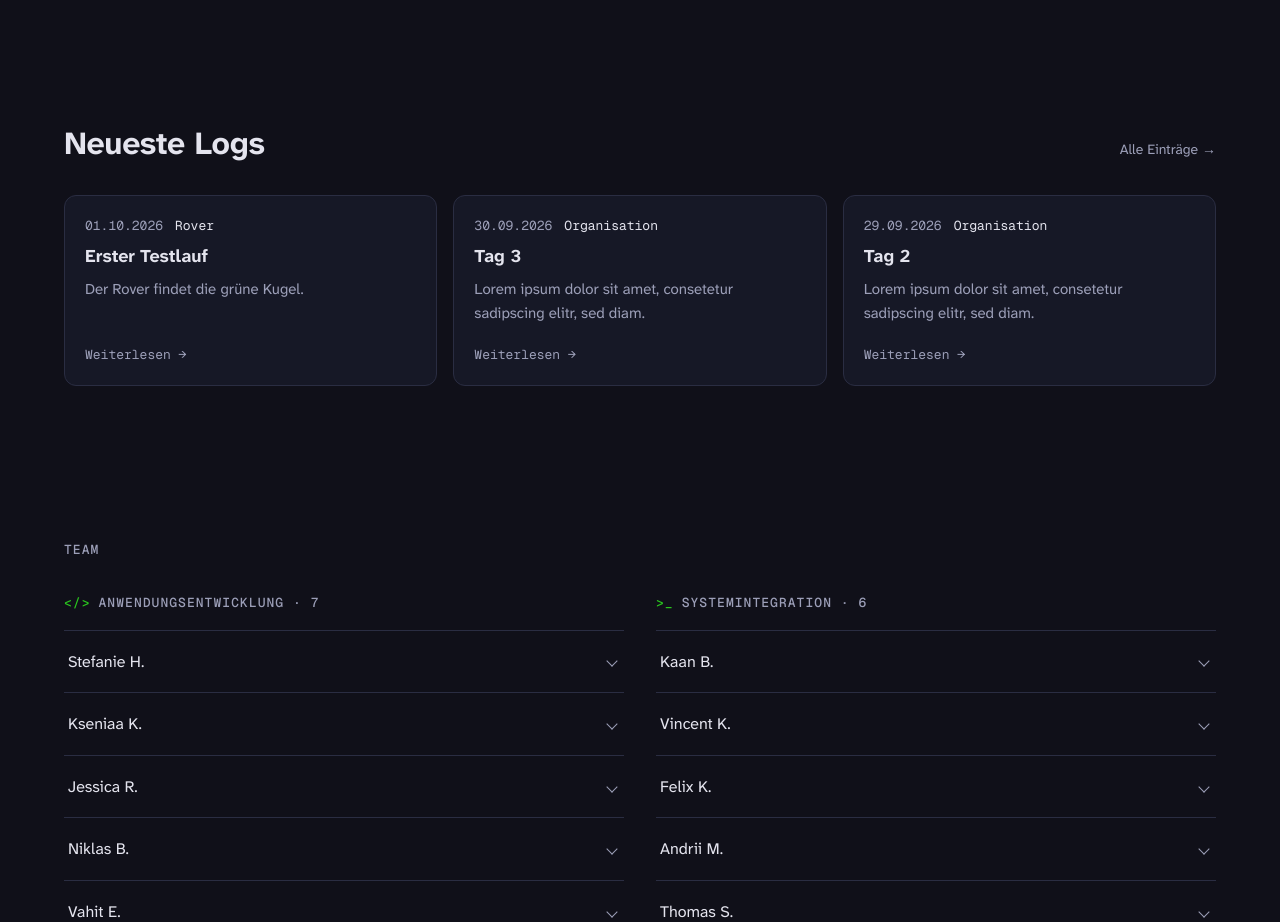
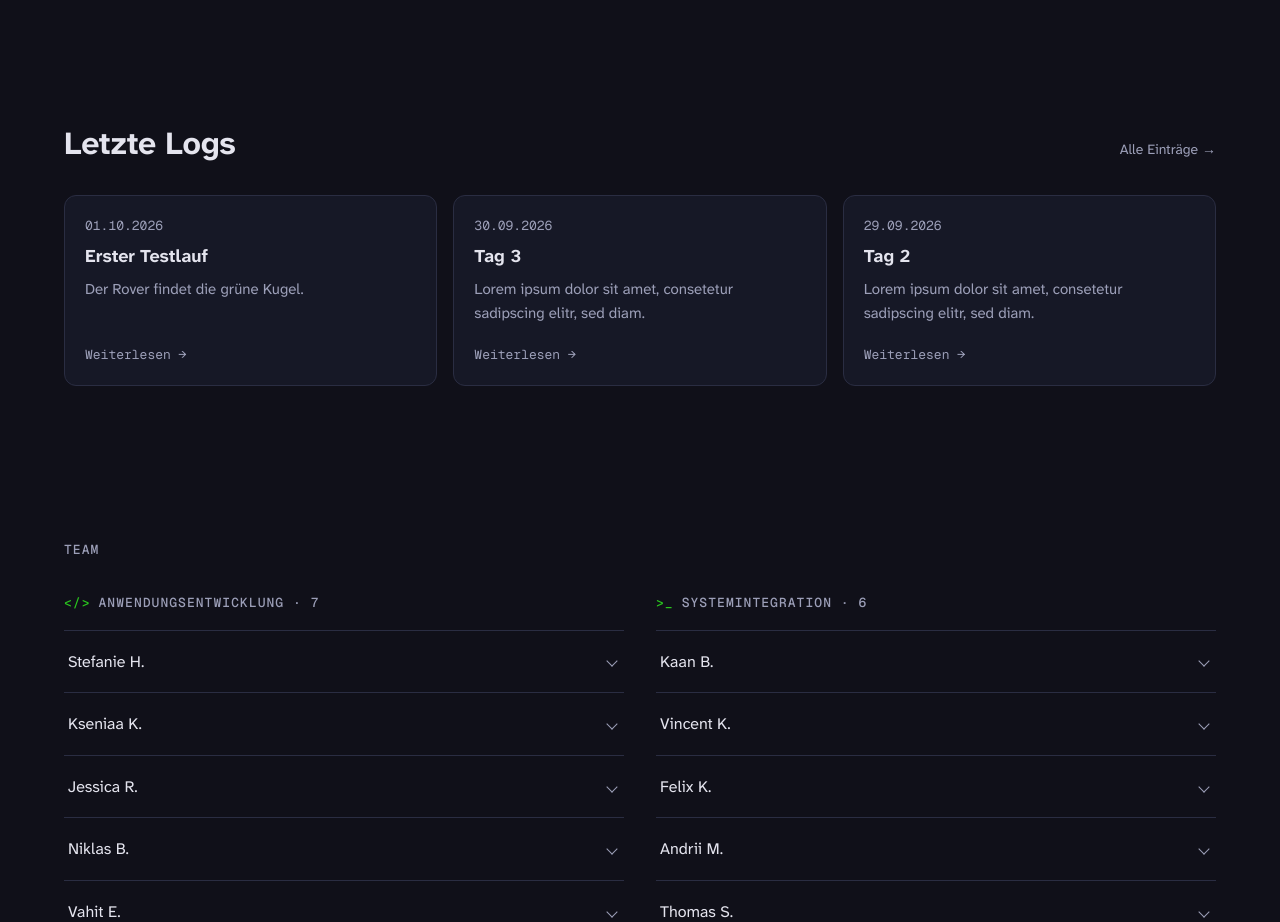
Before and after one commit to digiCoon/discRovery, a React (Vite) app: page / in a window 1280 px wide. Shown: the part 1040-1962 px from the top of the page. Built offline with nearby package versions, Linux system fonts and the light colour scheme.

Commit message:
refactor: remove categories from logbook entries

```diff
--- a/src/components/EntryModal.jsx
+++ b/src/components/EntryModal.jsx
@@ -31,7 +31,6 @@ export default function EntryModal({ entry, onClose }) {
                     <header className="entry-modal__head">
                         <div className="entry-modal__meta">
                             <time dateTime={entry.isoDate}>{formatDate(entry.date)}</time>
-                            {entry.category && <span>{entry.category}</span>}
                         </div>
                         <button
                             type="button"
--- a/src/components/LatestEntries.jsx
+++ b/src/components/LatestEntries.jsx
@@ -8,19 +8,16 @@ export default function LatestEntries() {
     return (
         <section className="section" aria-labelledby="latest-title">
             <div className="section__head">
-                <h2 id="latest-title" className="latest__title">Neueste Logs</h2>
+                <h2 id="latest-title" className="latest__title">Letzte Logs</h2>
                 <Link to="/logbuch" className="section__more">Alle Einträge →</Link>
             </div>
 
             <ul className="entry-cards">
                 {latestEntries.map((entry) => (
                     <li key={entry.slug} className="entry-card">
-                        <div className="entry-card__meta">
-                            <time dateTime={entry.isoDate}>{formatDate(entry.date)}</time>
-                            {entry.category && (
-                                <span className="entry-card__category">{entry.category}</span>
-                            )}
-                        </div>
+                        <time className="entry-card__meta" dateTime={entry.isoDate}>
+                            {formatDate(entry.date)}
+                        </time>
                         <h3 className="entry-card__title">{entry.title}</h3>
                         <p className="entry-card__teaser">{entry.teaser}</p>
                         <Link to={`/logbuch?eintrag=${entry.slug}`} className="entry-card__link">
--- a/src/content/logbook.js
+++ b/src/content/logbook.js
@@ -40,7 +40,6 @@ export const entries = Object.entries(files)
             title: attributes.title,
             date: new Date(attributes.date),
             isoDate: attributes.date,
-            category: attributes.category,
             teaser: attributes.teaser,
             image: attributes.image,
             imageAlt: attributes.imageAlt,
--- a/src/content/socials.js
+++ b/src/content/socials.js
@@ -3,7 +3,7 @@ import { FaLinkedin, FaInstagram, FaXTwitter } from 'react-icons/fa6'
 // Add the profile URL once the account exists; without URL the icon is shown as a placeholder
 // TODO: replace test URLs with the team profiles before publishing
 export const socials = [
-    { label: 'LinkedIn', url: 'https://www.linkedin.com', Icon: FaLinkedin },
+    { label: 'LinkedIn', url: 'https://www.linkedin.com/in/disc-rovery-4a467a440/', Icon: FaLinkedin },
     { label: 'Instagram', url: 'https://www.instagram.com', Icon: FaInstagram },
     { label: 'X', url: 'https://x.com', Icon: FaXTwitter },
 ]
--- a/src/pages/Logbook.jsx
+++ b/src/pages/Logbook.jsx
@@ -33,9 +33,6 @@ export default function Logbook() {
                             <article className="log-entry">
                                 <div className="log-entry__meta">
                                     <time dateTime={entry.isoDate}>{formatDate(entry.date)}</time>
-                                    {entry.category && (
-                                        <span className="log-entry__category">{entry.category}</span>
-                                    )}
                                 </div>
                                 <h2 className="log-entry__title">
                                     <Link to={`?eintrag=${entry.slug}`} className="log-entry__link">
--- a/src/styles/LatestEntries.css
+++ b/src/styles/LatestEntries.css
@@ -29,16 +29,9 @@
 }
 
 .entry-card__meta {
-    display: flex;
-    flex-wrap: wrap;
-    gap: 0.75rem;
     font-family: var(--font-mono);
     font-size: 0.8125rem;
     color: var(--color-text-muted);
-}
-
-.entry-card__category {
-    color: var(--color-text);
 }
 
 .entry-card__title {
--- a/src/styles/Logbook.css
+++ b/src/styles/Logbook.css
@@ -60,17 +60,10 @@
 }
 
 .log-entry__meta {
-    display: flex;
-    flex-wrap: wrap;
-    gap: 0.75rem;
     margin-bottom: 0.5rem;
     font-family: var(--font-mono);
     font-size: 0.8125rem;
     color: var(--color-text-muted);
-}
-
-.log-entry__category {
-    color: var(--color-text);
 }
 
 .log-entry__title {
@@ -98,7 +91,7 @@
     color: var(--color-text-muted);
 }
 
-/* Desktop: meta in its own column on the left */
+/* Desktop: date in its own column on the left */
 @media (min-width: 48rem) {
     .log-entry {
         display: grid;
@@ -108,8 +101,6 @@
 
     .log-entry__meta {
         grid-row: span 2;
-        flex-direction: column;
-        gap: 0.25rem;
         margin-bottom: 0;
     }
 
```
